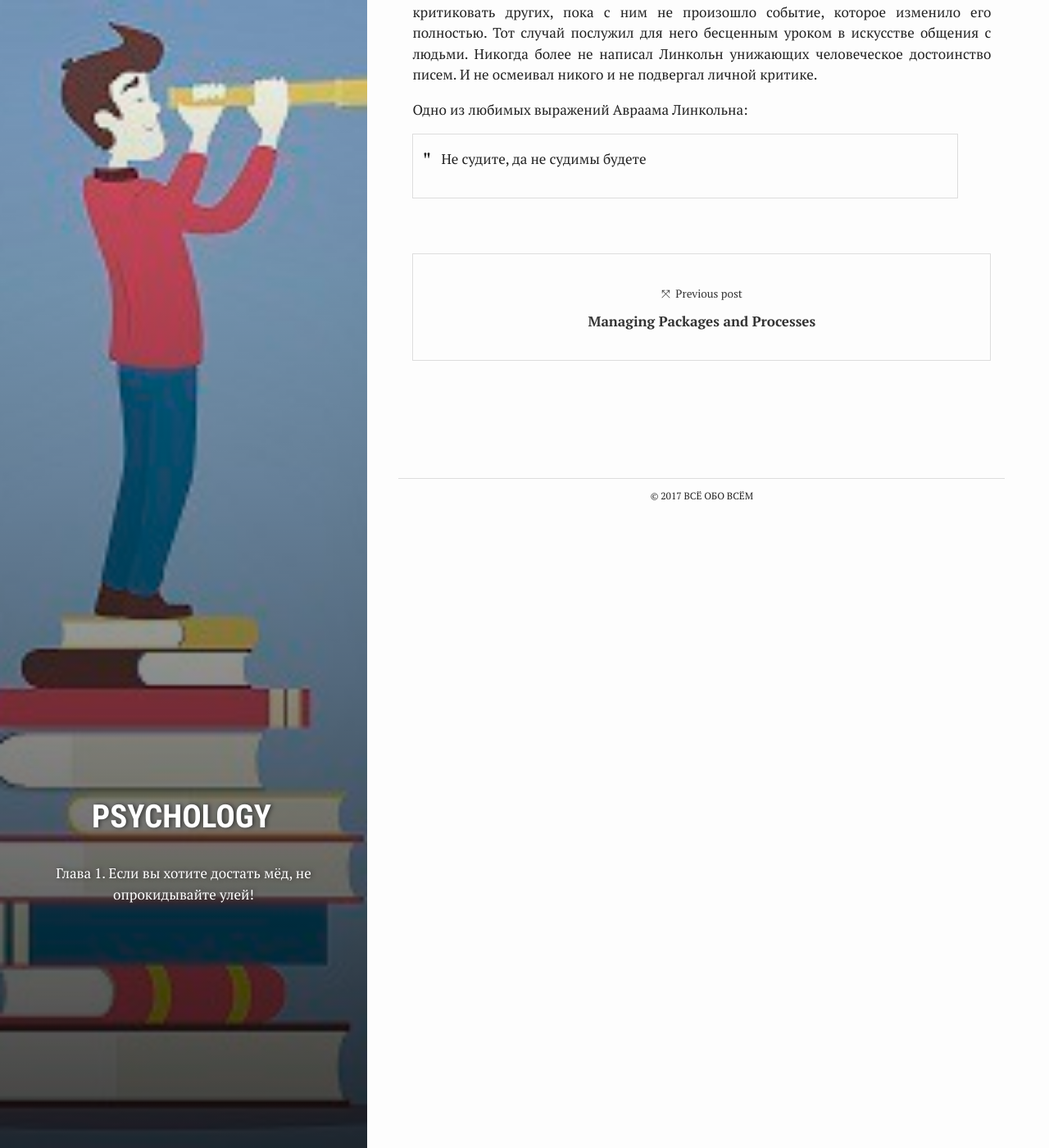
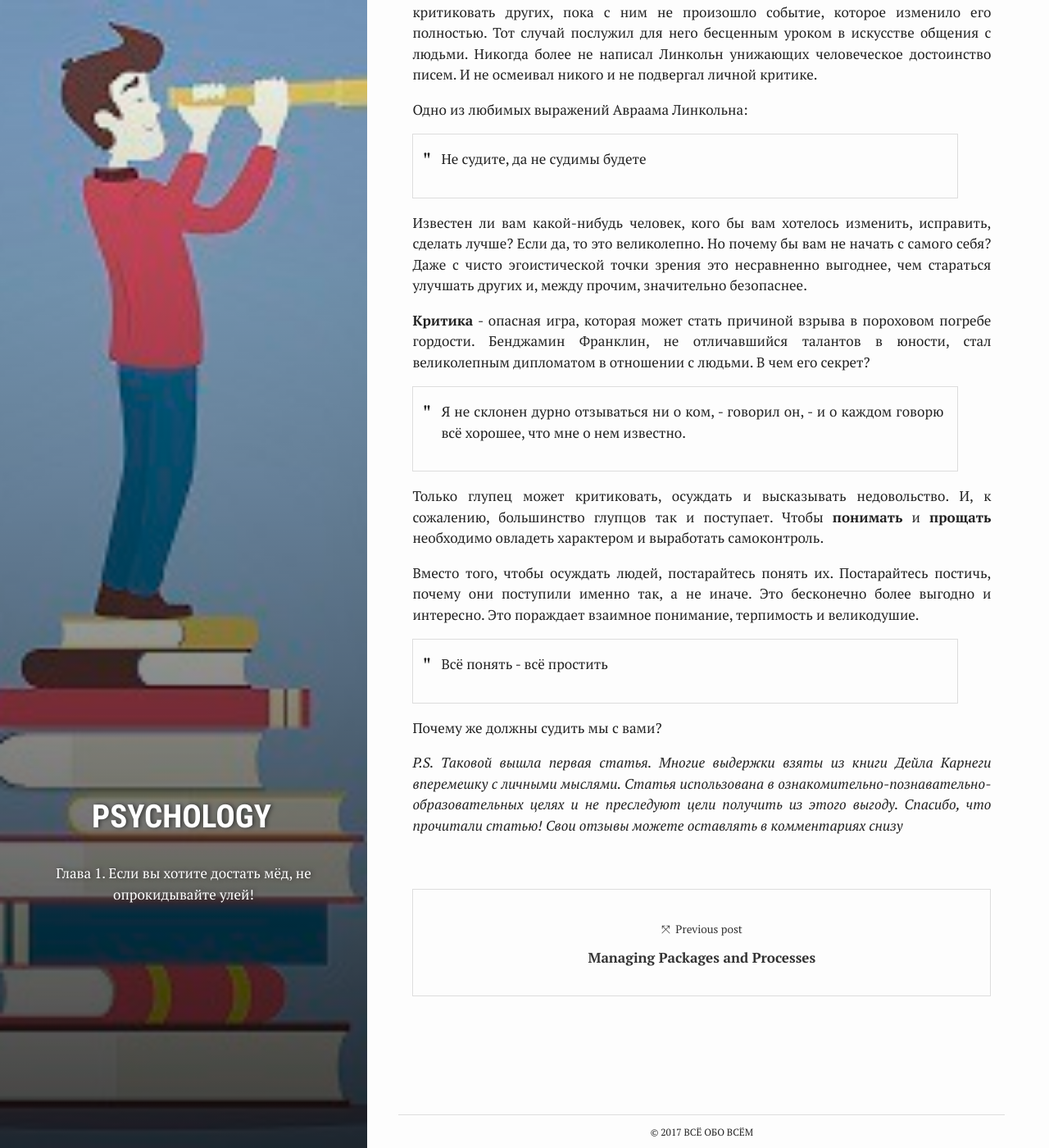
Before and after one commit to ghostmorgan/ghostmorgan.github.io, a Jekyll site: the page built from _posts/2017-12-04-how_to_get_friends_ch_01.md, in a window 1280 px wide and 1400 px high, scrolled down 3353 px. Shown: the whole window at 82% size. Built offline with Jekyll 4.4.1, drawn with Linux system fonts in a browser that asks for light colours; nearby versions of some CDN libraries; comment, search, counter and statistics services are not loaded.

Commit message:
Update 2017-12-04-how_to_get_friends_ch_01.md

```diff
--- a/_posts/2017-12-04-how_to_get_friends_ch_01.md
+++ b/_posts/2017-12-04-how_to_get_friends_ch_01.md
@@ -49,3 +49,17 @@ author: DenIvTea
 
 Одно из любимых выражений Авраама Линкольна:
 > Не судите, да не судимы будете
+
+Известен ли вам какой-нибудь человек, кого бы вам хотелось изменить, исправить, сделать лучше? Если да, то это великолепно. Но почему бы вам не начать с самого себя? Даже с чисто эгоистической точки зрения это несравненно выгоднее, чем стараться улучшать других и, между прочим, значительно безопаснее.
+
+**Критика** - опасная игра, которая может стать причиной взрыва в пороховом погребе гордости. Бенджамин Франклин, не отличавшийся талантов в юности, стал великолепным дипломатом в отношении с людьми. В чем его секрет?
+> Я не склонен дурно отзываться ни о ком, - говорил он, - и о каждом говорю всё хорошее, что мне о нем известно.
+
+Только глупец может критиковать, осуждать и высказывать недовольство. И, к сожалению, большинство глупцов так и поступает. Чтобы **понимать** и **прощать** необходимо овладеть характером и выработать самоконтроль.
+
+Вместо того, чтобы осуждать людей, постарайтесь понять их. Постарайтесь постичь, почему они поступили именно так, а не иначе. Это бесконечно более выгодно и интересно. Это пораждает взаимное понимание, терпимость и великодушие.
+> Всё понять - всё простить
+
+Почему же должны судить мы с вами?
+
+*P.S. Таковой вышла первая статья. Многие выдержки взяты из книги Дейла Карнеги вперемешку с личными мыслями. Статья использована в ознакомительно-познавательно-образовательных целях и не преследуют цели получить из этого выгоду. Спасибо, что прочитали статью! Свои отзывы можете оставлять в комментариях снизу*
```
